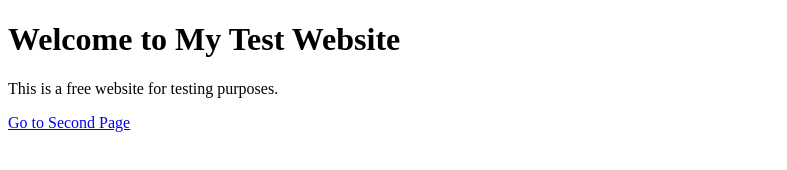
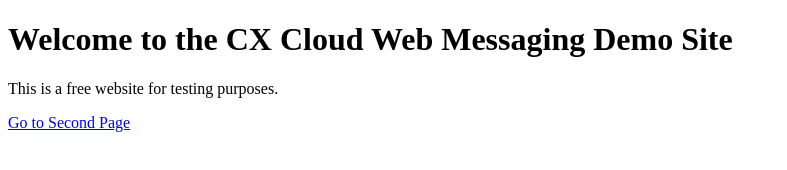
Before and after one commit to Bikerader/bikerader.github.io, a plain HTML site: page index.html in a window 1280 px wide. Shown: the whole page, without its empty margins (0-787 px from the left). Drawn offline with Linux system fonts and the light colour scheme.

Commit message:
Update index.html

```diff
--- a/index.html
+++ b/index.html
@@ -6,7 +6,7 @@
     <title>My Test Website</title>
 </head>
 <body>
-    <h1>Welcome to My Test Website</h1>
+    <h1>Welcome to the CX Cloud Web Messaging Demo Site</h1>
     <p>This is a free website for testing purposes.</p>
     <a href="second-page.html">Go to Second Page</a>
 
```
